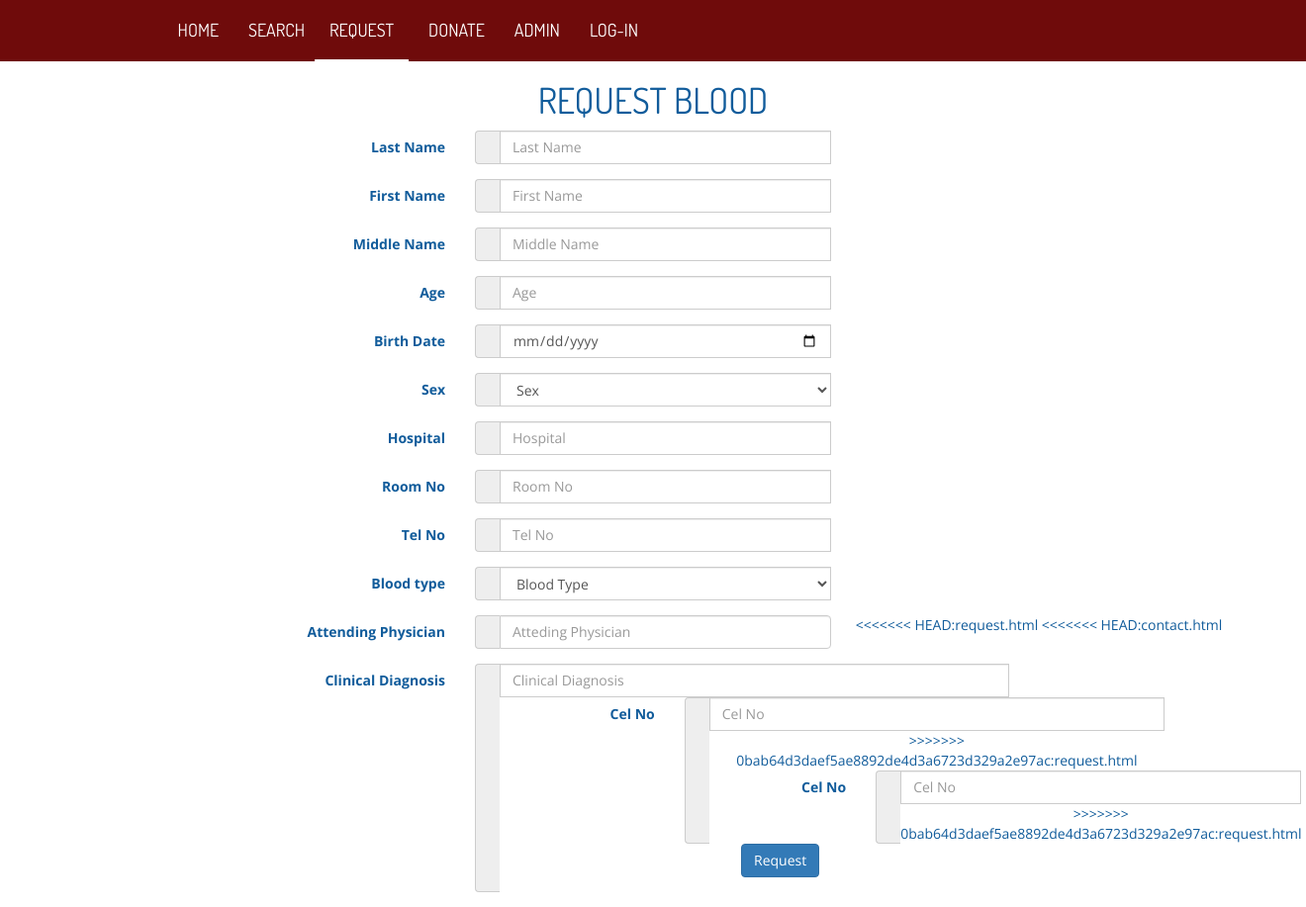
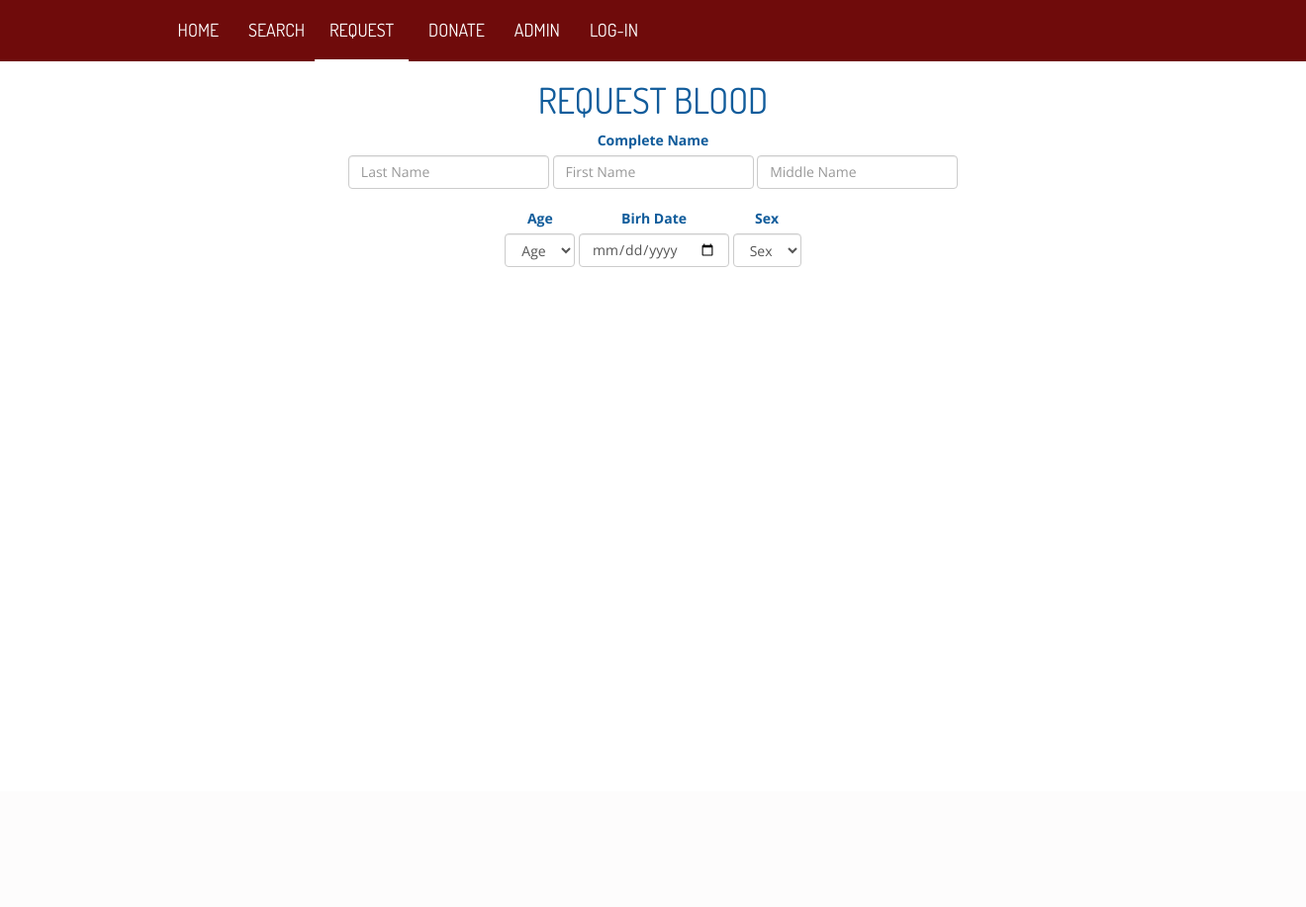
Before and after one commit to bonikowld/Capstone-Project, a PHP site: page /request.html in a window 1320 px wide. Shown: the whole page at 99% size. After the commit the page ends 270 px from the top, so only its background shows below. Run offline with PHP 8.4, Linux system fonts and the light colour scheme; some libraries are stand-ins or nearby versions.

Commit message:
initial sa request

```diff
--- a/assets/css/style.css
+++ b/assets/css/style.css
@@ -149,3 +149,11 @@ h1{
   background: rgba(255, 255, 255, 0.8);
   box-shadow: rgba(0, 0, 0, 0.3) 20px 20px 20px;
 }
+
+.request-name{
+  margin: 30px;
+}
+.centerblock {
+  display: table;
+  margin: auto;
+}
--- a/donate.html
+++ b/donate.html
@@ -261,7 +261,7 @@
   </div>
 
 <div class="form-group">
-  <label class="col-md-4 control-label"></label>
+  <label class="col-md- control-label"></label>
   <div class="col-md-4">
     <button type="submit" class="btn btn-primary" >Submit</button>
   </div>
--- a/request.html
+++ b/request.html
@@ -86,54 +86,130 @@
     </header> <!-- /. main-header -->
 
 
-        <center>
+
  <h1>REQUEST BLOOD</h1>
 
-        <div class="container">
 
-    <form class="form-horizontal" action=" "  id="contact_form">
 
 <!-- Form Name -->
 
 <!-- Text input-->
+<center>
+<label>Complete Name</label>
 
+<form class="form-inline" action="/examples/actions/confirmation.php" method="post">
         <div class="form-group">
-  <label class="col-md-4 control-label">Last Name</label>
-  <div class="col-md-4 inputGroupContainer">
-  <div class="input-group">
-  <span class="input-group-addon"></i></span>
-  <input  name="lastname" id="lastname" placeholder="Last Name" class="form-control"  type="text" required>
-  <span class="error_form" id="lastname_error_message"></span>
+          <div class="col-4">
+            <input type="text" class="form-control" id="lastname" placeholder="Last Name" required>
         </div>
       </div>
+        <div class="form-group">
+          <div class="col-4">
+            <input type="text" class="form-control" id="firstname" placeholder="First Name" required>
         </div>
+      </div>
+           <div class="form-group">
+            <div class="col-4">
+            <input type="text" class="form-control" id="middlename" placeholder="Middle Name" required>
+        </div>
+      </div>
+    </form>
+
+</center>
+<br>
+<center>
 
 
 
+
+
+
+</center>
+ <center>
+
+
+<form class="form-inline" action="/examples/actions/confirmation.php" method="post">
         <div class="form-group">
-  <label class="col-md-4 control-label" >First Name</label>
-    <div class="col-md-4 inputGroupContainer">
-    <div class="input-group">
-  <span class="input-group-addon"></span>
-  <input name="firstname" id="firstname" placeholder="First Name" class="form-control"  type="text" required>
-  <span class="error_form" id="firstname_error_message"></span>
+
+<label>Age</label>
+          <div class="col-4">
+
+           <select name="age" id="age" class="form-control" required>
+              <option>Age</option>
+              <option>18</option>
+              <option>19</option>
+              <option>20</option>
+              <option>21</option>
+              <option>22</option>
+              <option>23</option>
+              <option>24</option>
+              <option>25</option>
+              <option>26</option>
+              <option>27</option>
+              <option>28</option>
+              <option>29</option>
+              <option>30</option>
+              <option>31</option>
+              <option>32</option>
+              <option>33</option>
+              <option>34</option>
+              <option>35</option>
+              <option>36</option>
+              <option>37</option>
+              <option>38</option>
+              <option>39</option>
+              <option>40</option>
+              <option>41</option>
+              <option>42</option>
+              <option>43</option>
+              <option>44</option>
+              <option>45</option>
+              <option>46</option>
+              <option>47</option>
+              <option>48</option>
+              <option>49</option>
+              <option>50</option>
+
+
+  </select>
+        </div>
+
       </div>
       </div>
+        <div class="form-group">
+          <label>Birh Date</label>
+
+          <div class="col-4">
+
+            <input type="date" class="form-control" id="bdate" placeholder="First Name" required>
         </div>
+      </div>
+           <div class="form-group">
+            <label>Sex</label>
+            <div class="col-4">
+            <select name="sex" id="sex" id="sex" class="form-control" required>
+              <option>Sex</option>
+              <option>M</option>
+              <option>F</option>
+  </select>
+        </div>
+      </div>
+    </form>
+
+</center>
 
 
-<!-- Text input-->
 
-<div class="form-group">
-  <label class="col-md-4 control-label" >Middle Name</label>
-    <div class="col-md-4 inputGroupContainer">
-    <div class="input-group">
-  <span class="input-group-addon"></i></span>
-  <input name="middlename" id="middlename" placeholder="Middle Name" class="form-control"  type="text" required>
-  <span class="error_form" id="middlename_error_message"></span>
-    </div>
-  </div>
-</div>
+
+
+
+
+
+
+
+
+<!--
+
 
 <div class="form-group">
   <label class="col-md-4 control-label" >Age</label>
@@ -232,8 +308,7 @@
 
 
 <div class="form-group">
-<<<<<<< HEAD:request.html
-<<<<<<< HEAD:contact.html
+
   <label class="col-md-4 control-label" >Attending Physician</label>
     <div class="col-md-4 inputGroupContainer">
     <div class="input-group">
@@ -251,22 +326,7 @@
   <span class="input-group-addon"></i></span>
   <input name="last_name" placeholder="Clinical Diagnosis" class="form-control"  type="Text">
 
-=======
-  <label class="col-md-4 control-label" >Cel No</label>
-    <div class="col-md-4 inputGroupContainer">
-    <div class="input-group">
-  <span class="input-group-addon"></i></span>
-  <input name="reqcelno" id="reqcelno" placeholder="Cel No" class="form-control"  type="Text" required>
-  <span class="error_form" id="reqcelno_error_message"></span>
->>>>>>> 0bab64d3daef5ae8892de4d3a6723d329a2e97ac:request.html
-=======
-  <label class="col-md-4 control-label" >Cel No</label>
-    <div class="col-md-4 inputGroupContainer">
-    <div class="input-group">
-  <span class="input-group-addon"></i></span>
-  <input name="reqcelno" id="reqcelno" placeholder="Cel No" class="form-control"  type="Text" required>
-  <span class="error_form" id="reqcelno_error_message"></span>
->>>>>>> 0bab64d3daef5ae8892de4d3a6723d329a2e97ac:request.html
+
     </div>
   </div>
 </div>
@@ -275,20 +335,20 @@
 
 </div>
 
-
+<center>
 <div class="form-group">
   <label class="col-md-4 control-label"></label>
   <div class="col-md-4">
     <button type="submit" class="btn btn-primary" >Request</button>
   </div>
 </div>
-
+</center>
 </form>
 </div>
     </div><!-- /.container -->
 
 
-
+<!-->
 
 
 
```
Also changed, not shown: search.php (+2 -10 lines). Lines whose indentation alone changed are shown as unchanged.
